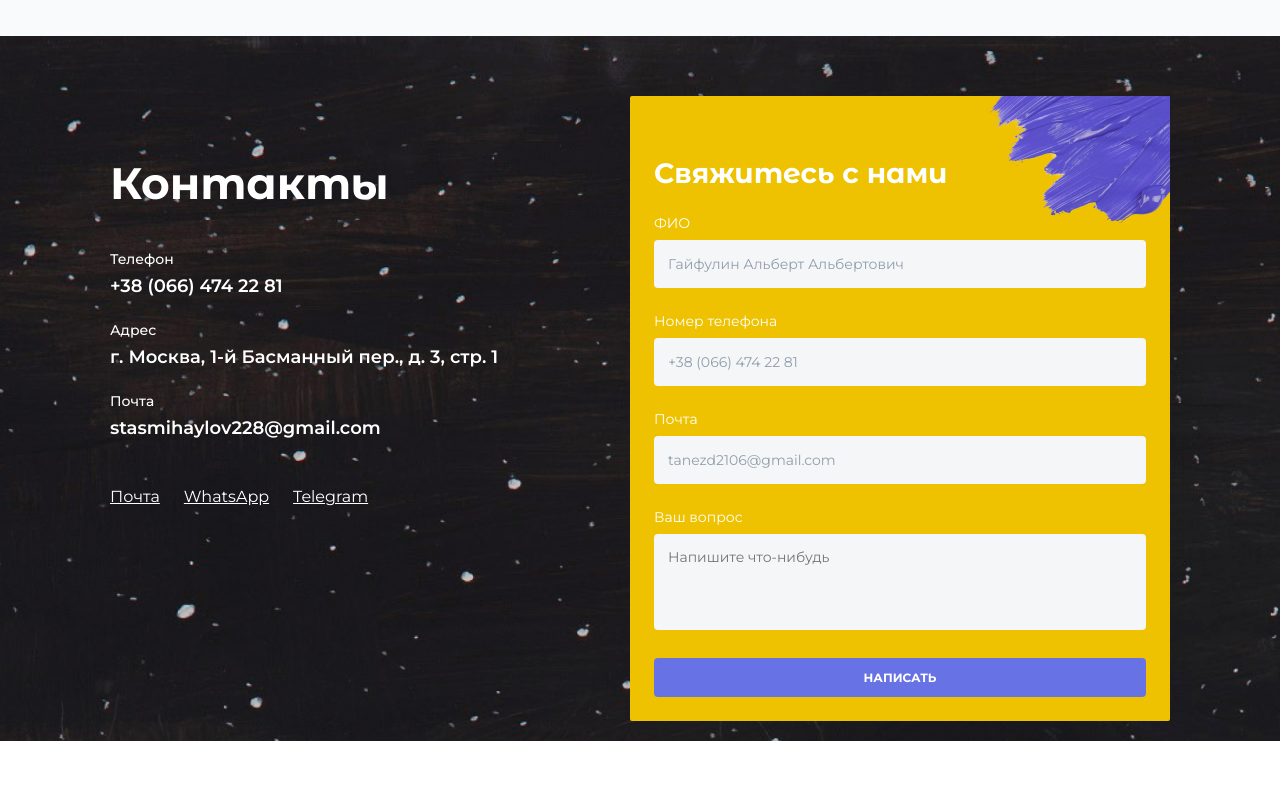
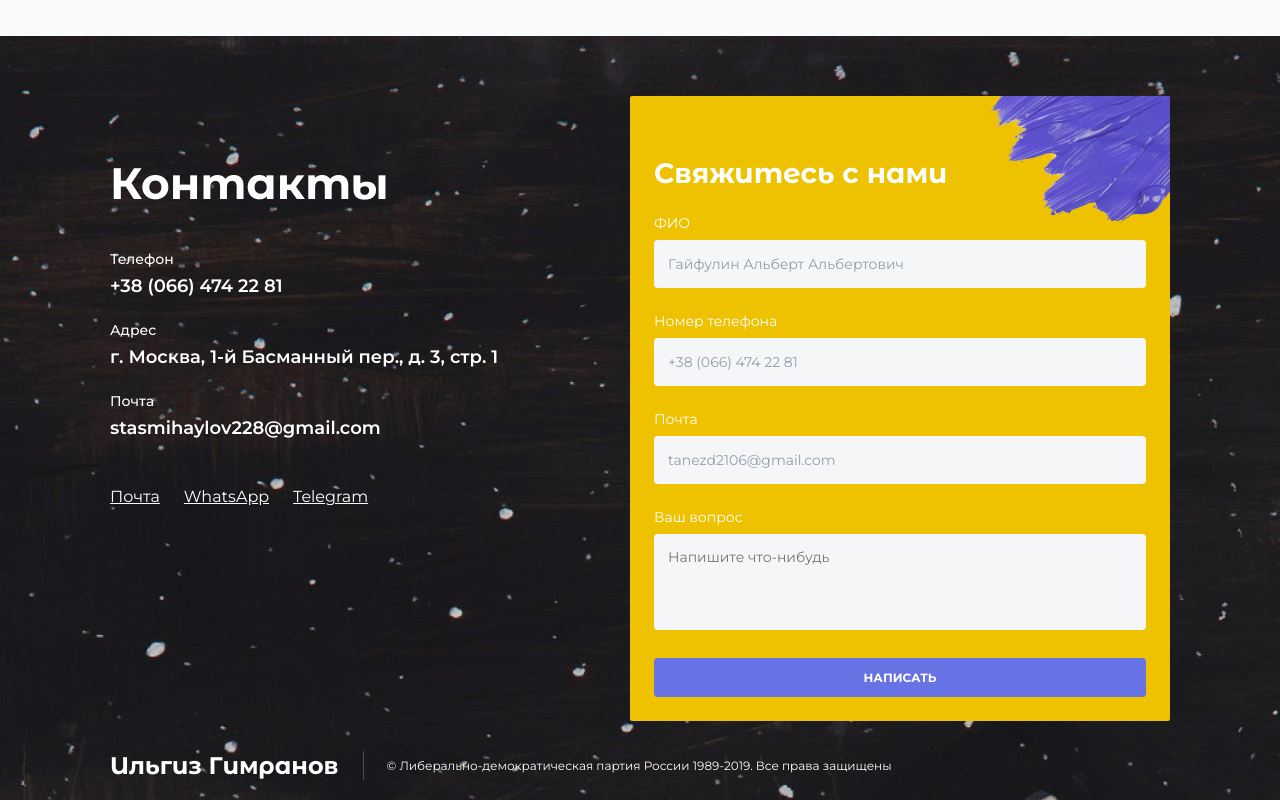
Before and after one commit to Mirych/gimranov, a plain HTML site: page index.html in a window 1280 px wide. Shown: the part 7547-8347 px from the top of the page. Before the commit the page ends 8288 px from the top, so only its background shows below. Drawn offline with nearby package versions, Linux system fonts and the light colour scheme.

Commit message:
contacts added

```diff
--- a/css/style.css
+++ b/css/style.css
@@ -533,7 +533,8 @@ button:focus {
     font-weight: bold;
     color: white;
 }
-.contacts__form .form__input, .form__text {
+.contacts__form .form__input,
+.contacts__form .form__text {
     width: 492px;
 }
 .contacts__form .form__group {
@@ -542,8 +543,33 @@ button:focus {
 .contacts__form .btn-offer {
     width: 100%;
 }
-.contacts__form .brush-right {
+/* .contacts__form .brush-right {
 
+} */
+.contacts__footer {
+    margin-top: 30px;
+    display: flex;
+    align-items: center;
+    color: #ffffff;
+}
+.contacts__footer-title {
+    position: relative;
+    padding-right: 24px;
+    font-family: 'Montserrat Alternates', sans-serif;
+    font-size: 24px;
+    font-weight: bold;
+}
+.contacts__footer-title:after {
+    position: absolute;
+    margin: 0 24px;
+    content: '';
+    height: 100%;
+    width: 1px;
+    background-color: #454F5B;
+}
+.contacts__footer-text {
+    padding-left: 24px;
+    font-size: 12px;
 }
 /* === /contacts === */
 /* === MOBILE === */
--- a/index.html
+++ b/index.html
@@ -539,7 +539,12 @@
 			</div>
 			<!-- /.contacts__form -->
 		</div>
-		<!-- /.contacts-block -->
+		<!-- /.contacts-wrap -->
+		<div class="contacts__footer">
+			<p class="contacts__footer-title">Ильгиз Гимранов</p>
+			<p class="contacts__footer-text">© Либерально-демократическая партия России 1989-2019. Все права защищены</p>
+		</div>
+		<!-- /.contacts__footer -->
 	</div>
 	<!-- /.container -->
 </section>
```
